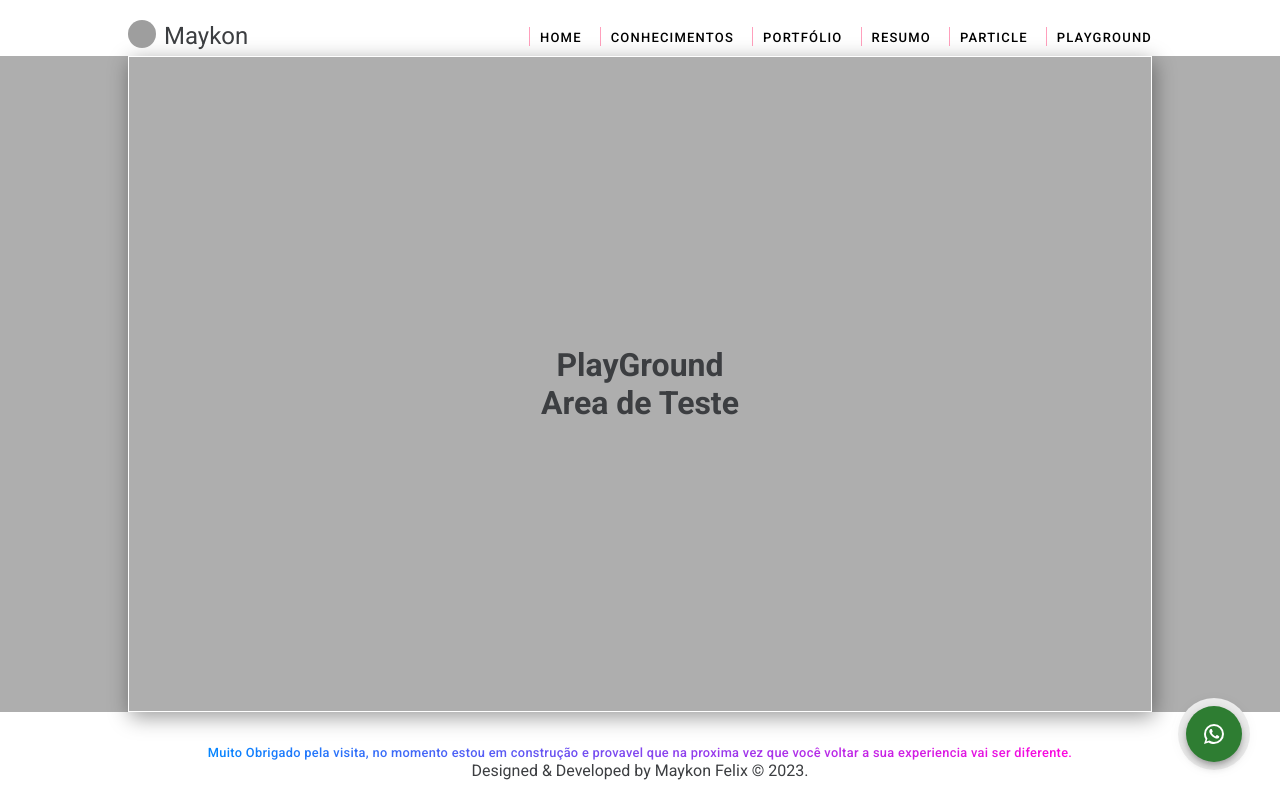
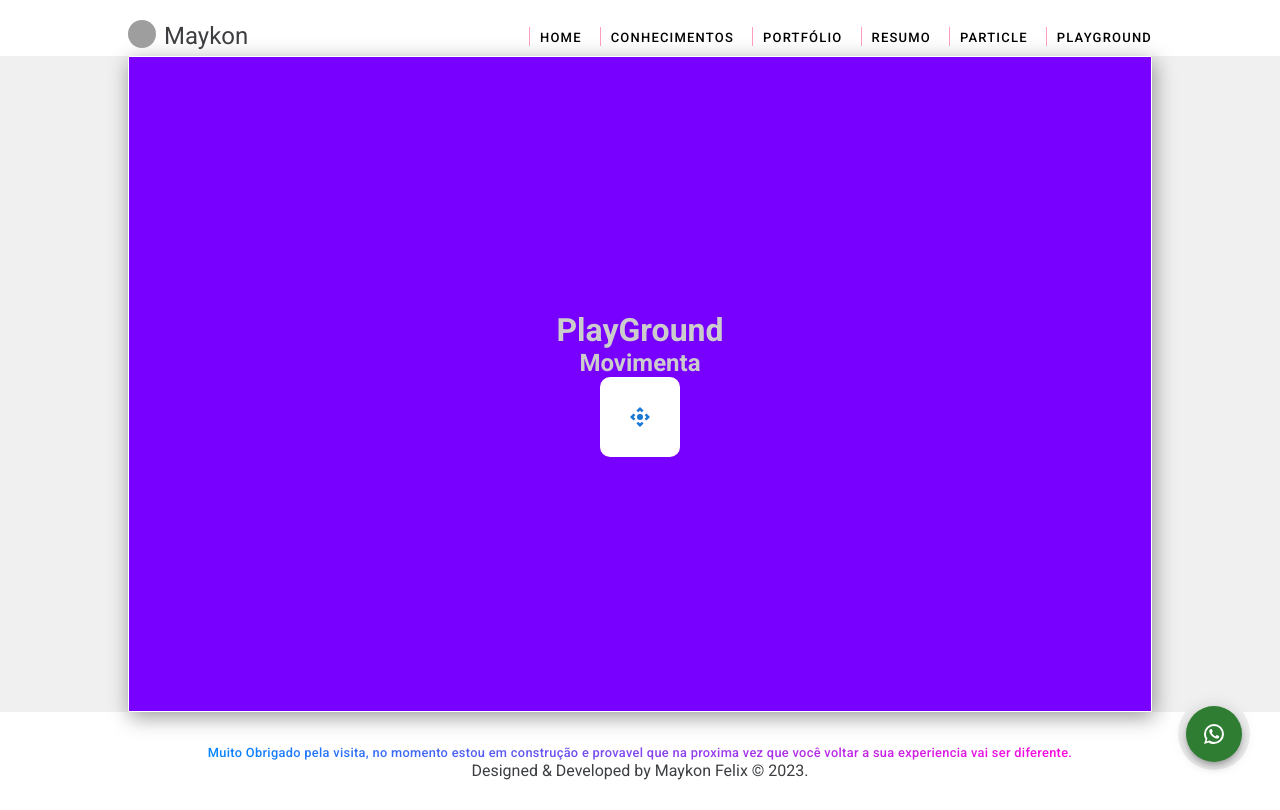
Before and after one commit to MaykonFelix/Portifolio, a React (Vite) app in the folder Portifolio/: page /playground in a window 1280 px wide. Built offline with nearby package versions, Linux system fonts and the light colour scheme; grey boxes are pictures that could not be loaded.

Commit message:
update animation hero

```diff
--- a/Portifolio/src/pages/Home/index.tsx
+++ b/Portifolio/src/pages/Home/index.tsx
@@ -8,10 +8,10 @@ import { motion } from "framer-motion";
 export const Home = () => {
   return (
     <motion.div
-    initial={{ width: 0 }}
-    animate={{ width: "100%" }}
-    exit={{ x: window.innerWidth }}
-    transition={{ duration: 0.3 }}
+      initial={{ opacity: 0 }}
+      animate={{ opacity: 1 }}
+      exit={{ opacity: 0 }}
+      transition={{ duration: 1 }}
     >
       <Hero />
       <Features />
--- a/Portifolio/src/pages/Playground/index.tsx
+++ b/Portifolio/src/pages/Playground/index.tsx
@@ -1,7 +1,15 @@
 import styles from "./styles.module.css";
-import { motion } from "framer-motion";
+import { motion, useMotionValue, useTransform } from "framer-motion";
+import ControlCameraIcon from "@mui/icons-material/ControlCamera";
 
 export const Playground = () => {
+  const x = useMotionValue(0);
+  const background = useTransform(
+    x,
+    [-100, 0, 100],
+    ["#ff008c", "#7700ff", "rgb(255, 255, 0)"]
+  );
+
   return (
     <motion.div
       initial={{ width: 0 }}
@@ -11,10 +19,26 @@ export const Playground = () => {
       className={styles.background}
     >
       <div className="container">
-        <div className={styles.principal}>
-          <h1>PlayGround</h1>
-          <h1>Area de Teste</h1>
-        </div>
+        <motion.div className={styles.principal} style={{ background }}>
+          <h1 style={{ color: "#ccc" }}>PlayGround</h1>
+          <h2 style={{ color: "#ccc" }}>Movimenta</h2>
+
+          <motion.div
+            drag
+            dragConstraints={{
+              top: -300,
+              left: -300,
+              right: 300,
+              bottom: 300,
+            }}
+            style={{ x }}
+            whileHover={{ scale: 1.5, borderRadius: "30px" }}
+            whileTap={{ scale: 0.5, borderRadius: "10px" }}
+            className={styles.caixa}
+          >
+            <ControlCameraIcon color="primary" />
+          </motion.div>
+        </motion.div>
       </div>
     </motion.div>
   );
--- a/Portifolio/src/pages/Playground/styles.module.css
+++ b/Portifolio/src/pages/Playground/styles.module.css
@@ -2,7 +2,7 @@
   width: 100%;
   height: 82vh;
 
-  background-color: #aeaeae;
+  background-color: #f0f0f0;
 }
 
 .principal {
@@ -18,3 +18,14 @@
 
   box-shadow: 2px 5px 20px rgba(0, 0, 0, 0.4);
 }
+
+.caixa {
+  width: 80px;
+  height: 80px;
+  background-color: #fff;
+  display: flex;
+  align-items: center;
+  justify-content: center;
+
+  border-radius: 10px;
+}
--- a/Portifolio/src/shared/components/Hero/index.tsx
+++ b/Portifolio/src/shared/components/Hero/index.tsx
@@ -6,12 +6,12 @@ import TSLogo from "../pic/TSLogo.png";
 import MySQLogo from "../pic/MySQLogo.png";
 
 import { Typewriter } from "react-simple-typewriter";
+import { motion } from "framer-motion";
 
 import GitHubIcon from "@mui/icons-material/GitHub";
 import LinkedInIcon from "@mui/icons-material/LinkedIn";
 import FacebookIcon from "@mui/icons-material/Facebook";
 import InstagramIcon from "@mui/icons-material/Instagram";
-
 
 export const Hero = () => {
   return (
@@ -55,6 +55,7 @@ export const Hero = () => {
                       <GitHubIcon />
                     </button>
                   </a>
+
                   <a
                     href="https://www.linkedin.com/in/maykonfelixwebdeveloper/"
                     target="_blank"
@@ -76,7 +77,7 @@ export const Hero = () => {
                     target="_blank"
                   >
                     <button className="btn_shadow">
-                      <InstagramIcon  />
+                      <InstagramIcon />
                     </button>
                   </a>
                 </div>
--- a/Portifolio/src/styles/global.css
+++ b/Portifolio/src/styles/global.css
@@ -83,6 +83,8 @@ button {
   color: #000;
   transition: 0.5s;
 }
+
+
 
 .btn_shadow {
   background: linear-gradient(145deg, #e2e8ec, #ffffff);
```
